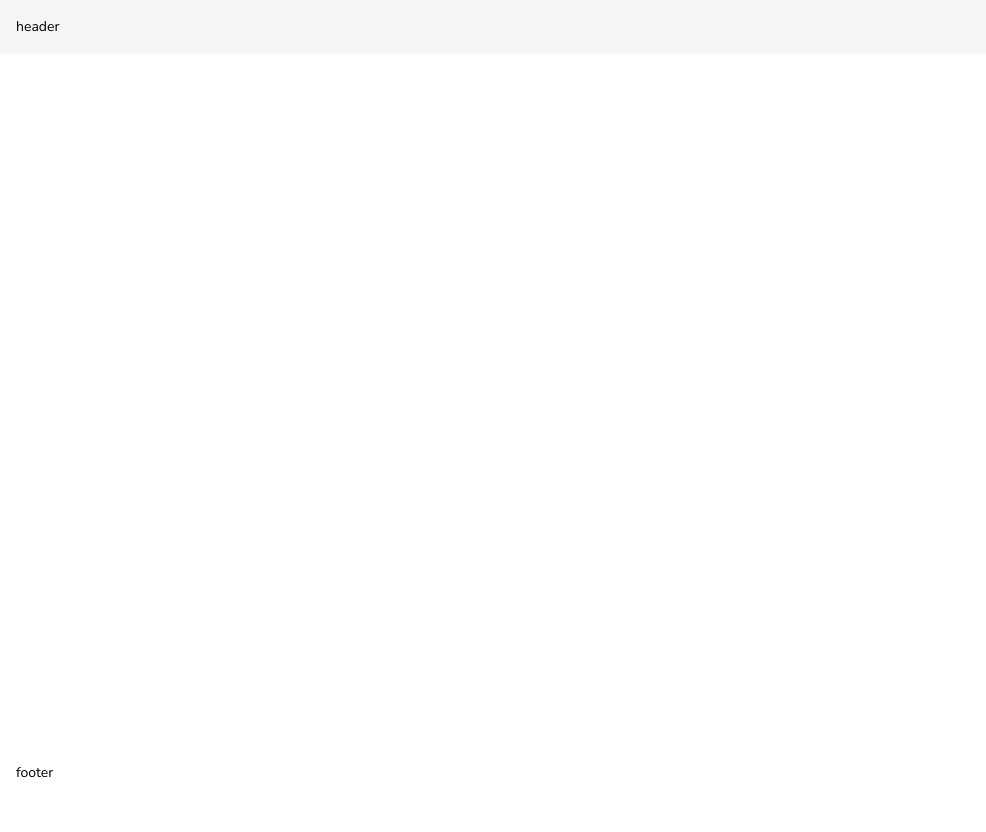
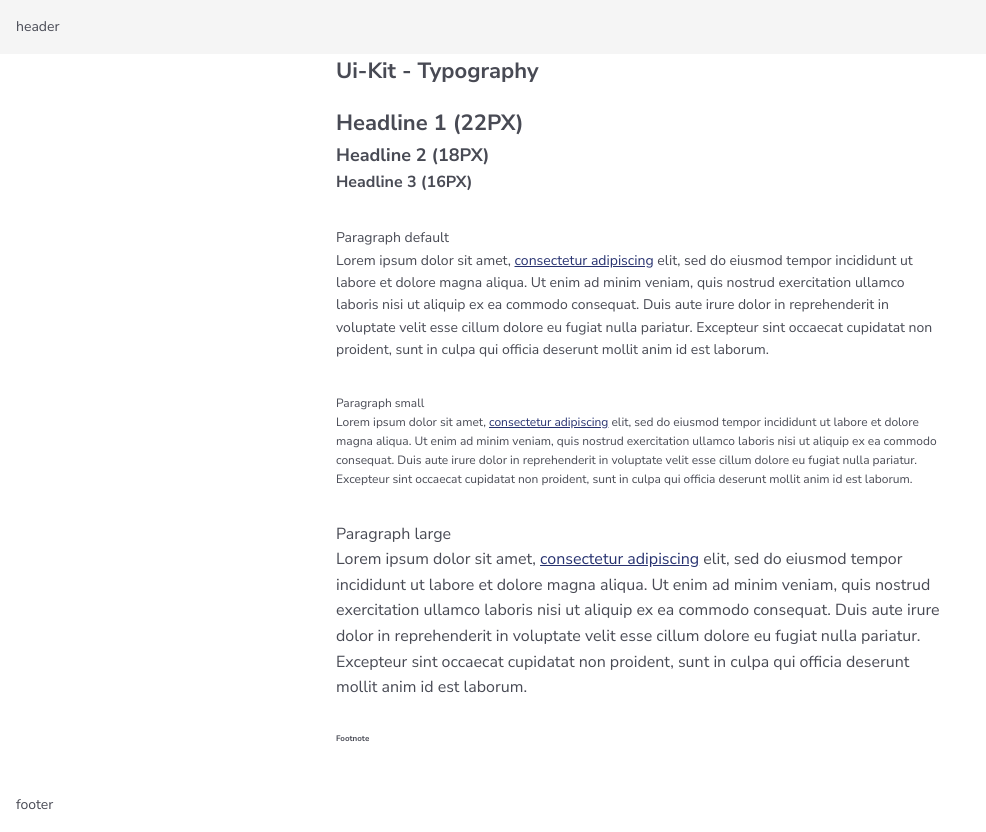
Before and after one commit to ramstex/smart-front, a Nuxt app: page /kit/typography in a window 1280 px wide. Shown: the whole page, without its empty margins (0-986 px from the left). Before the commit the page ends 800 px from the top, so only its background shows below. Built offline with nearby package versions, Linux system fonts and the light colour scheme.

Commit message:
Ui-Kit Typography created

```diff
--- a/assets/scss/main.scss
+++ b/assets/scss/main.scss
@@ -19,6 +19,7 @@ body {
 	flex-direction: column;
 	flex-grow: 1;
 	font-family: var(--family-primary);
+	color: var(--color-text);
 }
 
 #__nuxt {
--- a/assets/scss/modules/color/index.scss
+++ b/assets/scss/modules/color/index.scss
@@ -14,4 +14,13 @@
 	--color-light-green: #94EEAA;
 	--color-main-green: #34C759;
 	--color-dark-green: #21A342;
+
+	--color-main-blue: #273270;
+	--color-dark-blue: #1D254F;
+
+	--color-text: var(--color-asphalt);
+
+	--color-link: var(--color-main-blue);
+	--color-link-hover: var(--color-dark-blue);
+	--color-link-visited: var(--color-graphite);
 }
--- a/assets/scss/modules/typography/index.scss
+++ b/assets/scss/modules/typography/index.scss
@@ -45,3 +45,50 @@ p,
 		font-size: 12px;
 	}
 }
+
+h1,
+.h1 {
+	font-style: normal;
+	font-weight: 700;
+	font-size: 22px;
+	line-height: 160%;
+}
+
+h2,
+.h2 {
+	font-style: normal;
+	font-weight: 700;
+	font-size: 18px;
+	line-height: 160%;
+}
+
+h3,
+.h3 {
+	font-style: normal;
+	font-weight: 700;
+	font-size: 16px;
+	line-height: 160%;
+}
+
+h2,
+.h2,
+h2,
+.h2,
+h3,
+.h3,
+h6,
+.h6,
+p,
+.p {
+	a {
+		color: var(--color-link);
+
+		&:hover {
+			color: var(--color-link-hover);
+		}
+
+		&:visited {
+			color: var(--color-link-visited);
+		}
+	}
+}
--- a/components/markup/container/index.vue
+++ b/components/markup/container/index.vue
@@ -32,7 +32,7 @@
 <style lang="scss">
 	.markup-container {
 		width: 100%;
-		max-width: 1000px;
+		max-width: 640px;
 		padding-left: var(--gap);
 		padding-right: var(--gap);
 		margin-left: auto;
--- a/pages/kit/color/index.vue
+++ b/pages/kit/color/index.vue
@@ -9,9 +9,9 @@
 				:key="index"
 			>
 				<GridCol
+					class="page-kit-color__col"
 					v-for="value in group"
 					:key="value.name"
-					:col="7"
 				>
 					<LocalItem
 						:name="value.name"
@@ -102,6 +102,16 @@
 							code: '#21A342',
 						},
 					],
+					[
+						{
+							name: 'main-blue',
+							code: '#273270',
+						},
+						{
+							name: 'dark-blue',
+							code: '#1D254F',
+						},
+					],
 				],
 			}
 		},
@@ -113,12 +123,14 @@
 		&__group {
 			display: flex;
 			flex-wrap: wrap;
-
-			&:not(:last-child) {
-				margin-bottom: calc(var(--gap) * 2);
-			}
 		}
 
-		.page-kit-color-item {}
+		&__col {
+			width: 110px;
+		}
+
+		.page-kit-color-item {
+			margin-bottom: calc(var(--gap) * 2);
+		}
 	}
 </style>
--- a/pages/kit/typography/index.vue
+++ b/pages/kit/typography/index.vue
@@ -1,15 +1,56 @@
 <template>
 	<div class="page-kit-typography">
+		<MarkupSection>
+			<template slot="title">Ui-Kit - Typography</template>
 
+			<div class="page-kit-typography__group">
+				<h1>Headline 1 (22PX)</h1>
+				<h2>Headline 2 (18PX)</h2>
+				<h3>Headline 3 (16PX)</h3>
+			</div>
+
+			<div class="page-kit-typography__group">
+				<p>Paragraph default</p>
+				<p>Lorem ipsum dolor sit amet, <nuxt-link to="/">consectetur adipiscing</nuxt-link> elit, sed do eiusmod tempor incididunt ut labore et dolore magna aliqua. Ut enim ad minim veniam, quis nostrud exercitation ullamco laboris nisi ut aliquip ex ea commodo consequat. Duis aute irure dolor in reprehenderit in voluptate velit esse cillum dolore eu fugiat nulla pariatur. Excepteur sint occaecat cupidatat non proident, sunt in culpa qui officia deserunt mollit anim id est laborum.</p>
+			</div>
+
+			<div class="page-kit-typography__group">
+				<p class="_sm">Paragraph small</p>
+				<p class="_sm">Lorem ipsum dolor sit amet, <nuxt-link to="/">consectetur adipiscing</nuxt-link> elit, sed do eiusmod tempor incididunt ut labore et dolore magna aliqua. Ut enim ad minim veniam, quis nostrud exercitation ullamco laboris nisi ut aliquip ex ea commodo consequat. Duis aute irure dolor in reprehenderit in voluptate velit esse cillum dolore eu fugiat nulla pariatur. Excepteur sint occaecat cupidatat non proident, sunt in culpa qui officia deserunt mollit anim id est laborum.</p>
+			</div>
+
+			<div class="page-kit-typography__group">
+				<p class="_lg">Paragraph large</p>
+				<p class="_lg">Lorem ipsum dolor sit amet, <nuxt-link to="/">consectetur adipiscing</nuxt-link> elit, sed do eiusmod tempor incididunt ut labore et dolore magna aliqua. Ut enim ad minim veniam, quis nostrud exercitation ullamco laboris nisi ut aliquip ex ea commodo consequat. Duis aute irure dolor in reprehenderit in voluptate velit esse cillum dolore eu fugiat nulla pariatur. Excepteur sint occaecat cupidatat non proident, sunt in culpa qui officia deserunt mollit anim id est laborum.</p>
+			</div>
+
+			<div class="page-kit-typography__group">
+				<h6>Footnote</h6>
+			</div>
+		</MarkupSection>
 	</div>
 </template>
 
 <script>
+	import MarkupSection from '/components/markup/section/index.vue';
+	import GridRow from '/components/grid/row/index.vue';
+	import GridCol from '/components/grid/col/index.vue';
+
 	export default {
-		name: 'PageKitTypography',
+		name: 'PageKitColor',
+
+		components: {
+			GridRow,
+			GridCol,
+			MarkupSection,
+		},
 	}
 </script>
 
 <style lang="scss">
-	.page-kit-typography {}
+	.page-kit-typography {
+		&__group {
+			margin-bottom: calc(var(--gap) * 2);
+		}
+	}
 </style>
```
